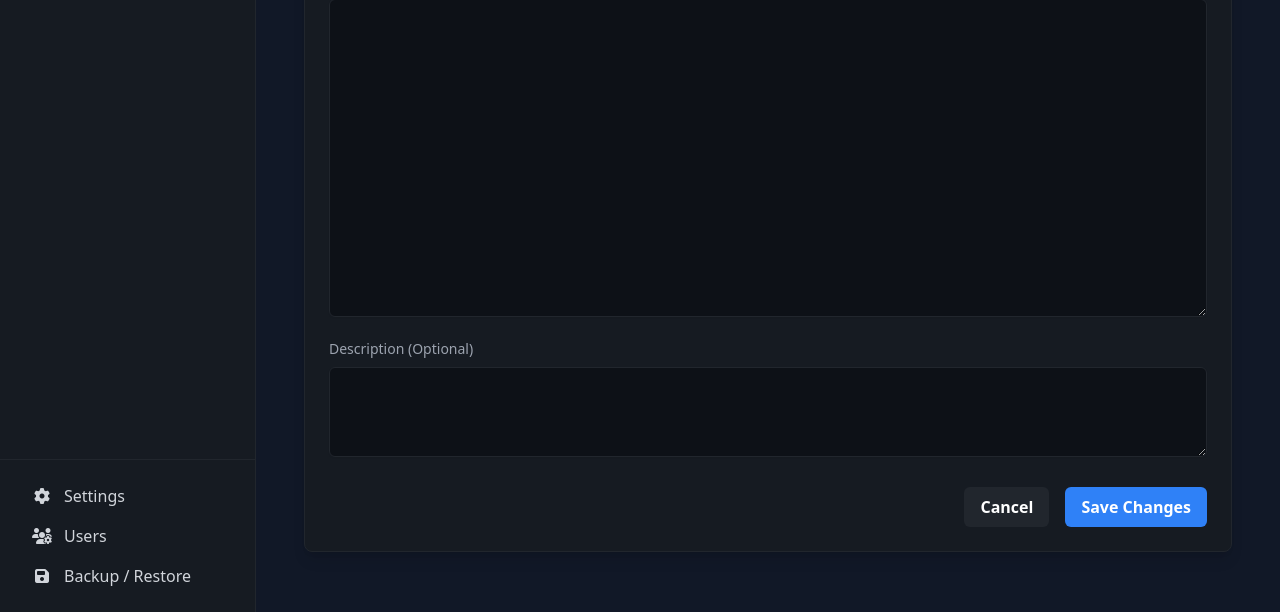
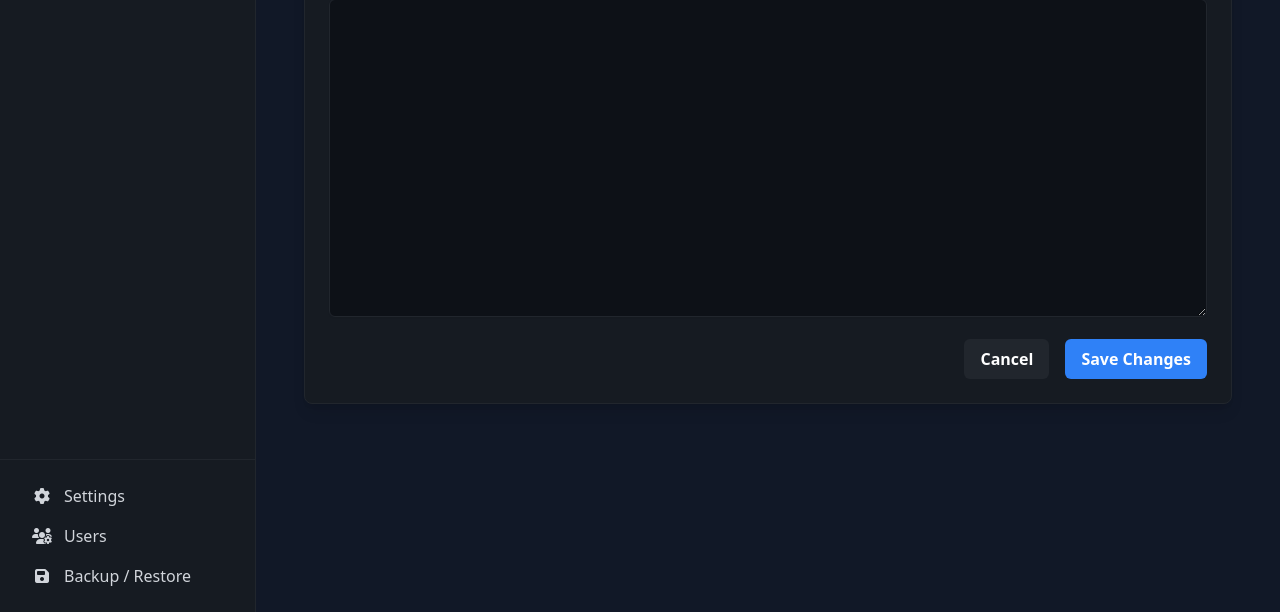
Before and after one commit to mightywomble/ai-runner, a Python web app: template app/templates/scripts/edit_script.html in a window 1280 px wide. Shown: the part 362-974 px from the top of the page. Run offline with Jinja, Linux system fonts and the light colour scheme; the template is opened without the code that fills it, so the values that code supplies are empty; some libraries are stand-ins or nearby versions.

Commit message:
Fix Script model issues: Remove non-existent description field and make play button visible for view permissions

```diff
--- a/app/scripts/routes.py
+++ b/app/scripts/routes.py
@@ -89,13 +89,12 @@ def get_github_scripts():
 def edit_script(script_id):
     # Handle creating a new script (script_id = 0)
     if script_id == 0:
-        script_to_edit = Script(name='', content='', script_type='Bash Script', description='')
+        script_to_edit = Script(name='', content='', script_type='Bash Script')
     else:
         script_to_edit = Script.query.get_or_404(script_id)
     if request.method == 'POST':
         script_to_edit.name = request.form['name']
         script_to_edit.content = request.form['content']
-        script_to_edit.description = request.form.get('description')
         script_to_edit.script_type = request.form.get('script_type', 'Bash Script')
         try:
             # If script_id was 0, this is a new script, so add it to the session
--- a/app/templates/scripts/edit_script.html
+++ b/app/templates/scripts/edit_script.html
@@ -31,12 +31,6 @@
                                  font-mono text-sm focus:outline-none focus:ring-accent focus:border-accent text-gray-300"
                           required>{{ script.content }}</textarea>
             </div>
-            <div class="mb-6">
-                <label for="description" class="block text-sm font-medium text-gray-400 mb-2">Description (Optional)</label>
-                <textarea id="description" name="description" rows="3"
-                          class="w-full bg-base-100 border border-base-300 rounded-md shadow-sm py-2 px-3
-                                 focus:outline-none focus:ring-accent focus:border-accent text-white">{{ script.description }}</textarea>
-            </div>
             <div class="flex justify-end space-x-4">
                 <a href="{{ url_for('scripts.scripts_list') }}"
                    class="bg-base-300 hover:bg-gray-700 text-white font-bold py-2 px-4 rounded-md transition duration-300">
```
Also changed, not shown: app/templates/scripts/scripts.html (+5 -2 lines).
